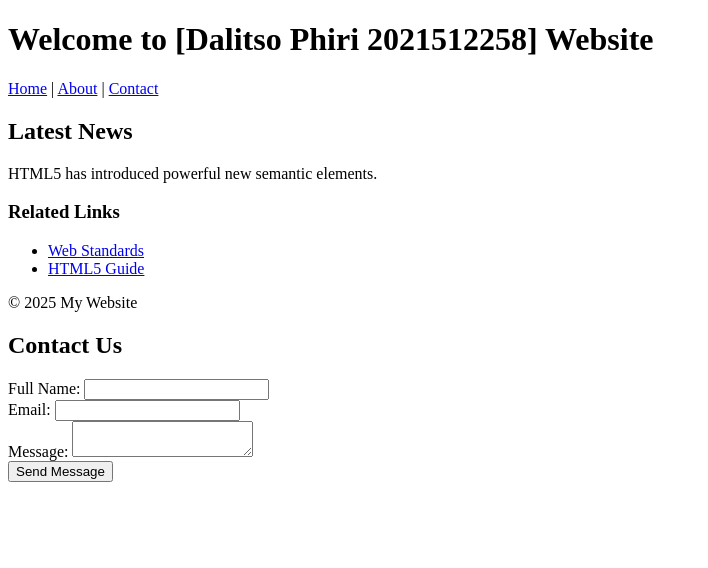
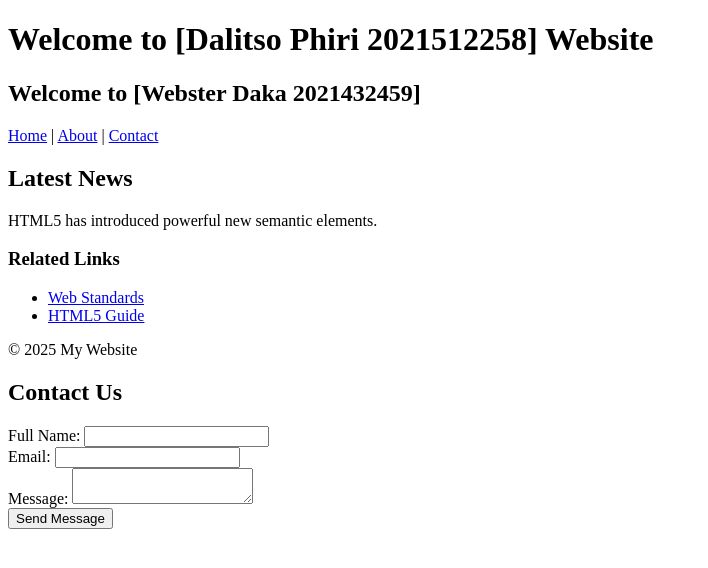
Before and after one commit to DalitsoPhiri21/lab2-html, a plain HTML site: page index.html in a window 1280 px wide. Shown: the whole page, without its empty margins (0-708 px from the left). Drawn offline with Linux system fonts and the light colour scheme.

Commit message:
Added My Name to index.html

```diff
--- a/index.html
+++ b/index.html
@@ -8,6 +8,7 @@
 <body>
     <header>
         <h1>Welcome to [Dalitso Phiri 2021512258] Website</h1>
+        <h2>Welcome to [Webster Daka 2021432459] </h2>
         <nav>
             <a href="#">Home</a> |
             <a href="#">About</a> |
```
